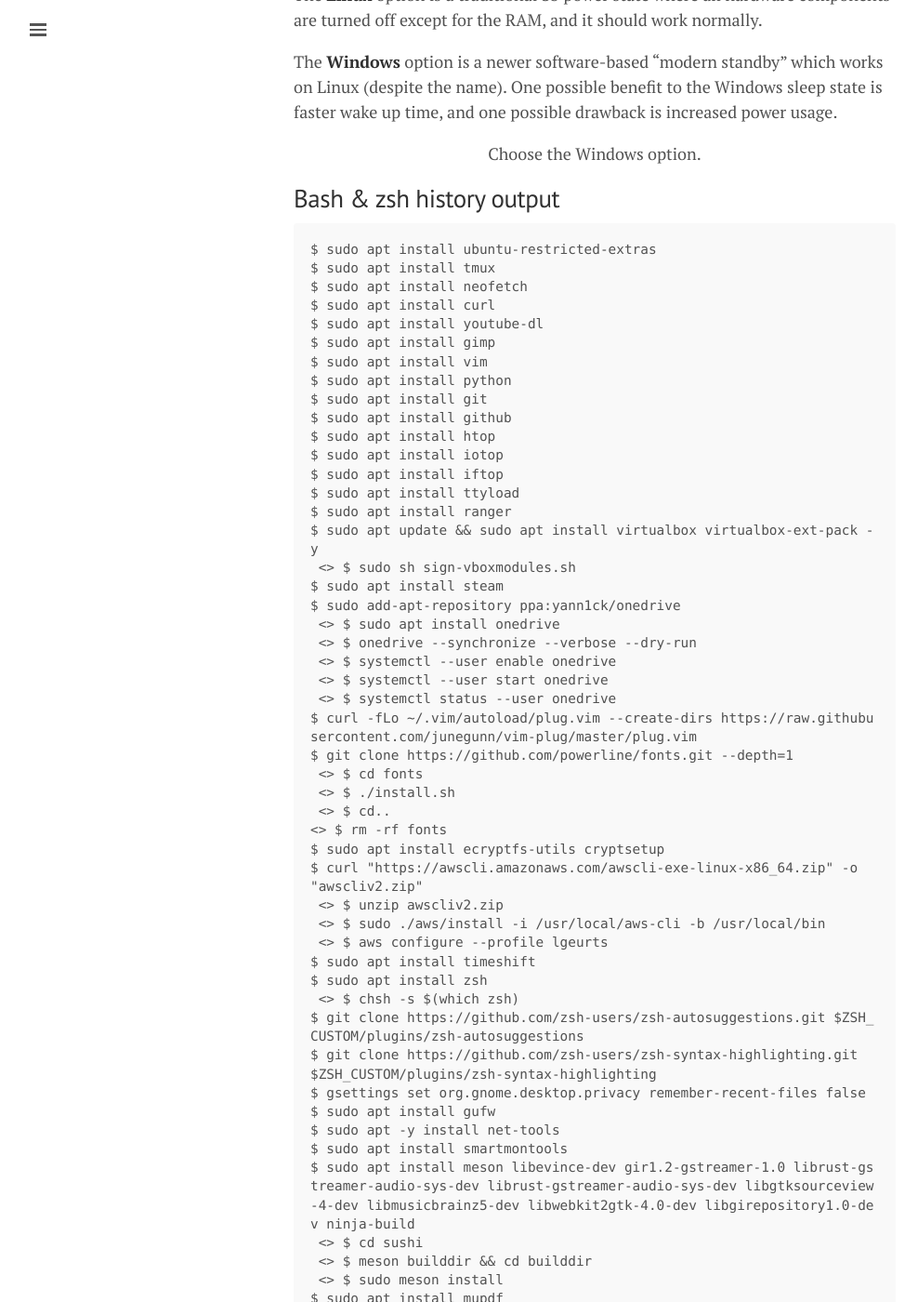
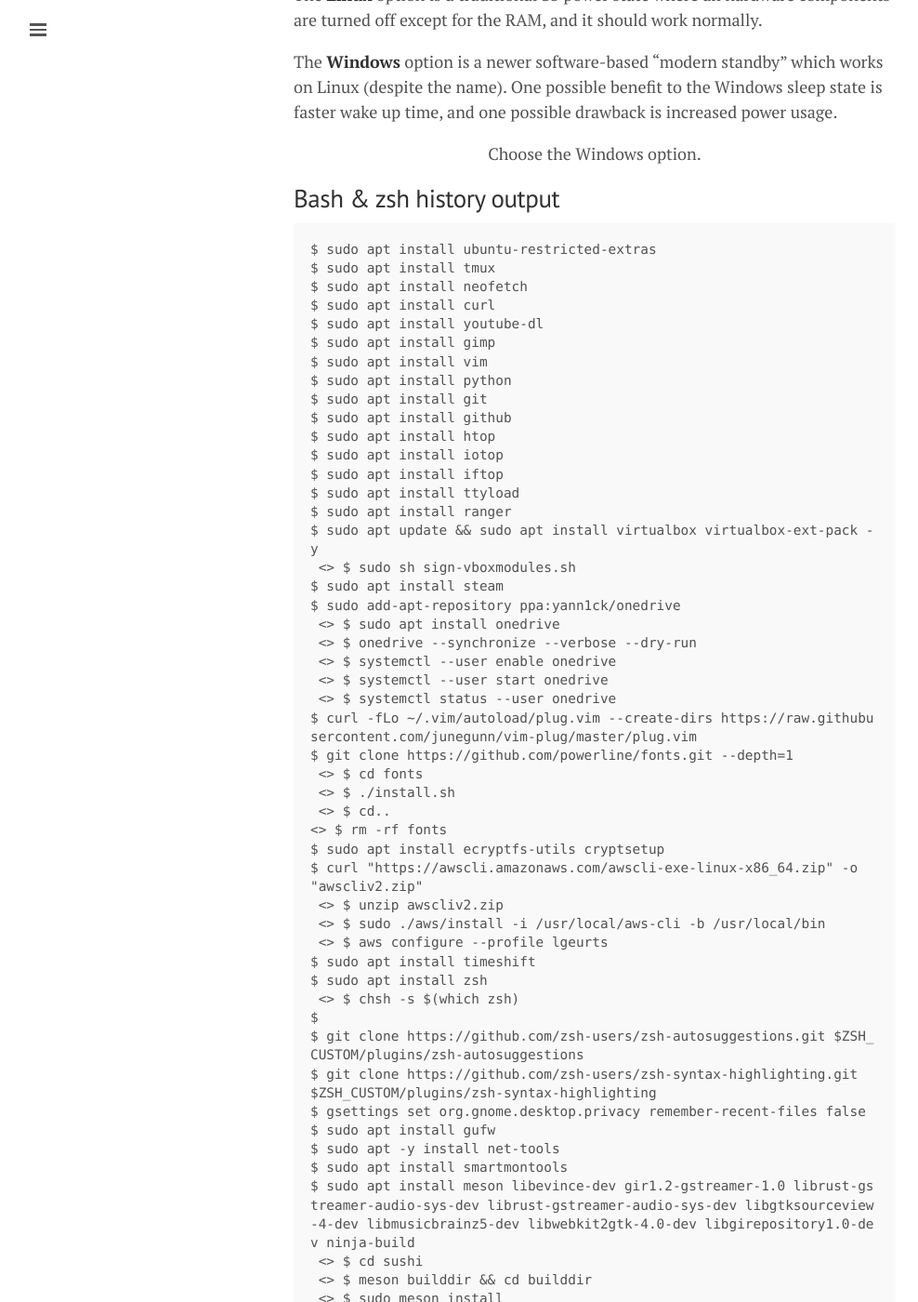
Before and after one commit to lgeurts/lgeurts.github.io, a Jekyll site: the page built from _posts/2021-10-15-ubuntu-setup-notes-for-x1-carbon-gen8.md, in a window 1280 px wide and 1400 px high, scrolled down 892 px. Shown: the whole window at 93% size, without its empty margins (0-988 px from the left). Built offline with Jekyll 4.4.1, drawn with Linux system fonts in a browser that asks for light colours; nearby versions of some CDN libraries; comment, search, counter and statistics services are not loaded; some of the changed lines change nothing that is shown; some of the changed text lies outside the part shown.

Commit message:
Update 2021-10-15-ubuntu-setup-notes-for-x1-carbon-gen8.md

```diff
--- a/_posts/2021-10-15-ubuntu-setup-notes-for-x1-carbon-gen8.md
+++ b/_posts/2021-10-15-ubuntu-setup-notes-for-x1-carbon-gen8.md
@@ -61,6 +61,7 @@
 $ sudo apt install timeshift
 $ sudo apt install zsh
  <> $ chsh -s $(which zsh)
+$
 $ git clone https://github.com/zsh-users/zsh-autosuggestions.git $ZSH_CUSTOM/plugins/zsh-autosuggestions
 $ git clone https://github.com/zsh-users/zsh-syntax-highlighting.git $ZSH_CUSTOM/plugins/zsh-syntax-highlighting
 $ gsettings set org.gnome.desktop.privacy remember-recent-files false
@@ -91,6 +92,8 @@
 Resources:
 - [VirtualBox + Secure Boot + Ubuntu = fail](https://stegard.net/2016/10/virtualbox-secure-boot-ubuntu-fail/)
 - [vim-plug: Vim plugin manager](https://raw.githubusercontent.com/junegunn/vim-plug/master/plug.vim)
+- [Install Zsh, Oh-My-Zsh, Fonts-Powerline & Plugins (Ubuntu 18.04+, MacOS](https://gist.github.com/willianfalbo/a6a69de0ef83815174042363313ec668)
+- [Installing and customizing oh-my-zsh on Ubuntu](https://dev.to/nicoh/installing-oh-my-zsh-on-ubuntu-362f)
 - [Thunderbird and Hotmail](https://support.mozilla.org/en-US/kb/thunderbird-and-hotmail)
 
 **Note:** dotfiles are available in [this private repo](https://github.com/lgeurts/ubuntu-20.x-dotfiles).
```
